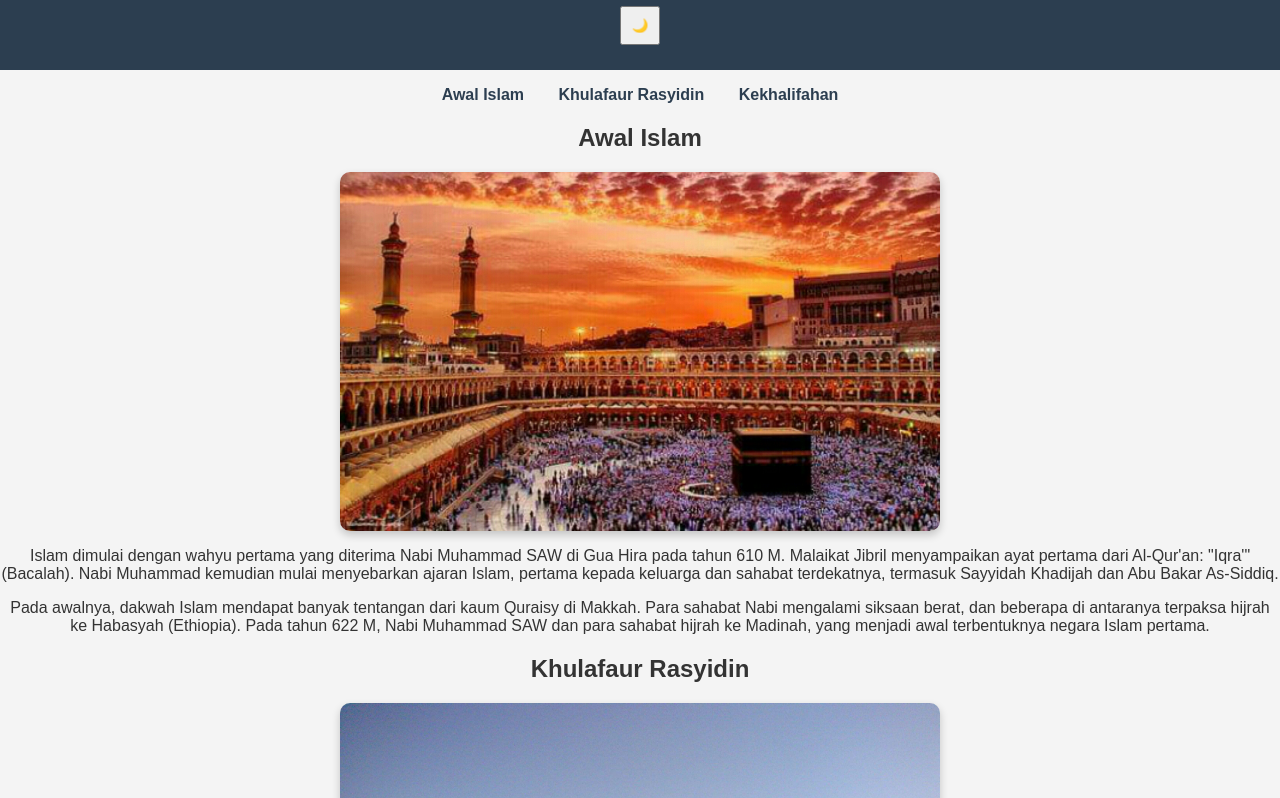
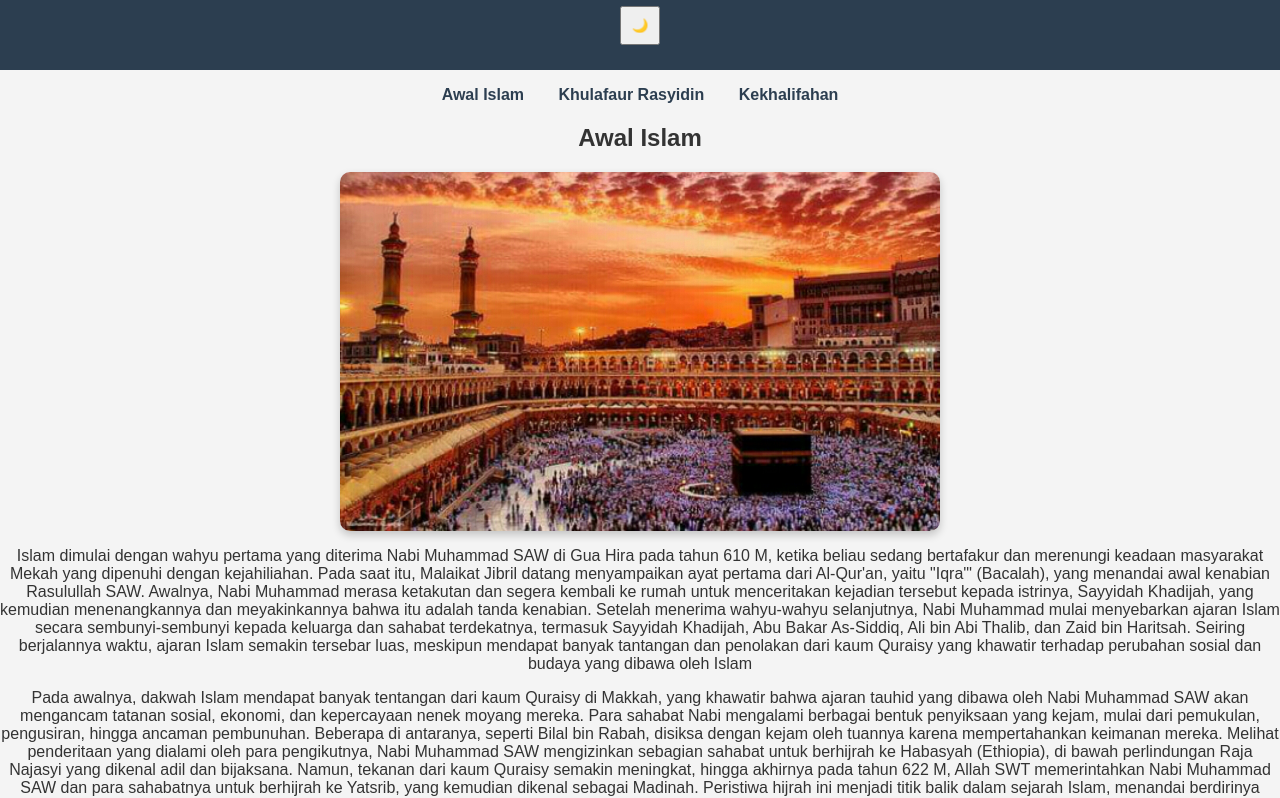
Before and after one commit to HanPut/Web-Agama, a plain HTML site: page index.html in a window 1280 px wide. Shown: the part 99-897 px from the top of the page. Drawn offline with Linux system fonts and the light colour scheme.

Commit message:
Update index.html

```diff
--- a/index.html
+++ b/index.html
@@ -24,12 +24,10 @@
     <section id="awal" class="fade-in">
         <h2>Awal Islam</h2>
         <img src="makkah.jpg" alt="Kota Makkah" class="image">
-        <p>Islam dimulai dengan wahyu pertama yang diterima Nabi Muhammad SAW di Gua Hira pada tahun 610 M.
-        Malaikat Jibril menyampaikan ayat pertama dari Al-Qur'an: "Iqra'" (Bacalah). Nabi Muhammad kemudian mulai menyebarkan ajaran Islam,
-        pertama kepada keluarga dan sahabat terdekatnya, termasuk Sayyidah Khadijah dan Abu Bakar As-Siddiq.</p>
-        <p>Pada awalnya, dakwah Islam mendapat banyak tentangan dari kaum Quraisy di Makkah. Para sahabat Nabi mengalami siksaan berat,
-        dan beberapa di antaranya terpaksa hijrah ke Habasyah (Ethiopia). Pada tahun 622 M, Nabi Muhammad SAW dan para sahabat hijrah ke Madinah,
-        yang menjadi awal terbentuknya negara Islam pertama.</p>
+        <p>Islam dimulai dengan wahyu pertama yang diterima Nabi Muhammad SAW di Gua Hira pada tahun 610 M, ketika beliau sedang bertafakur dan merenungi keadaan masyarakat Mekah yang dipenuhi dengan kejahiliahan. Pada saat itu, Malaikat Jibril datang menyampaikan ayat pertama dari Al-Qur'an, yaitu "Iqra'" (Bacalah), yang menandai awal kenabian Rasulullah SAW. Awalnya, Nabi Muhammad merasa ketakutan dan segera kembali ke rumah untuk menceritakan kejadian tersebut kepada istrinya, Sayyidah Khadijah, yang kemudian menenangkannya dan meyakinkannya bahwa itu adalah tanda kenabian. Setelah menerima wahyu-wahyu selanjutnya, Nabi Muhammad mulai menyebarkan ajaran Islam secara sembunyi-sembunyi kepada keluarga dan sahabat terdekatnya, termasuk Sayyidah Khadijah, Abu Bakar As-Siddiq, Ali bin Abi Thalib, dan Zaid bin Haritsah. Seiring berjalannya waktu, ajaran Islam semakin tersebar luas, meskipun mendapat banyak tantangan dan penolakan dari kaum Quraisy yang khawatir terhadap perubahan sosial dan budaya yang dibawa oleh Islam</p>
+        <p>Pada awalnya, dakwah Islam mendapat banyak tentangan dari kaum Quraisy di Makkah, yang khawatir bahwa ajaran tauhid yang dibawa oleh Nabi Muhammad SAW akan mengancam tatanan sosial, ekonomi, dan kepercayaan nenek moyang mereka. Para sahabat Nabi mengalami berbagai bentuk penyiksaan yang kejam, mulai dari pemukulan, pengusiran, hingga ancaman pembunuhan. Beberapa di antaranya, seperti Bilal bin Rabah, disiksa dengan kejam oleh tuannya karena mempertahankan keimanan mereka. Melihat penderitaan yang dialami oleh para pengikutnya, Nabi Muhammad SAW mengizinkan sebagian sahabat untuk berhijrah ke Habasyah (Ethiopia), di bawah perlindungan Raja Najasyi yang dikenal adil dan bijaksana.
+
+            Namun, tekanan dari kaum Quraisy semakin meningkat, hingga akhirnya pada tahun 622 M, Allah SWT memerintahkan Nabi Muhammad SAW dan para sahabatnya untuk berhijrah ke Yatsrib, yang kemudian dikenal sebagai Madinah. Peristiwa hijrah ini menjadi titik balik dalam sejarah Islam, menandai berdirinya negara Islam pertama yang berlandaskan keadilan, persaudaraan, dan hukum Islam. Di Madinah, Nabi Muhammad SAW berhasil membangun masyarakat yang harmonis dengan menjalin persaudaraan antara kaum Muhajirin (para sahabat yang berhijrah dari Makkah) dan kaum Anshar (penduduk Madinah yang menerima Islam). Selain itu, beliau juga menyusun Piagam Madinah, sebuah konstitusi pertama yang mengatur hubungan antara umat Islam, Yahudi, dan suku-suku lain di Madinah, sehingga tercipta perdamaian dan stabilitas dalam masyarakat.</p>
     </section>
 
     <section id="khulafaur" class="fade-in">
@@ -63,7 +61,7 @@
     </div>
 
     <footer>
-        <p>© 2025 Sejarah Islam</p>
+        <p>Hana Putra Ramadhan | 312310542</p>
     </footer>
 </body>
 </html>
```
